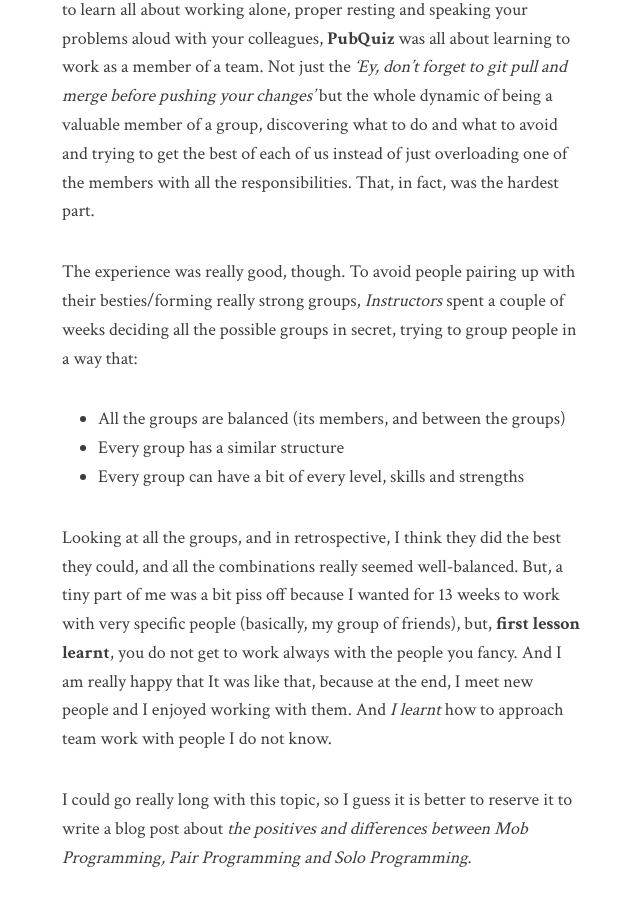
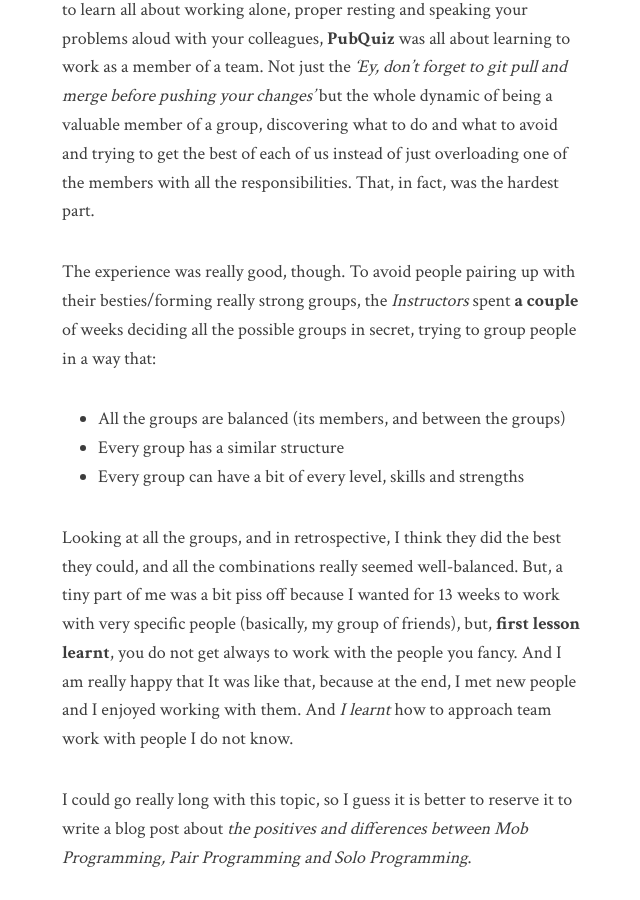
Before and after one commit to DetectiveAzul/DetectiveAzul.github.io, a Jekyll site: the page built from _posts/portfolio/2018-06-07-jaja-pub-quiz.markdown, in a window 1280 px wide and 900 px high, scrolled down 707 px. Shown: the whole window, without its empty margins (318-958 px from the left). Built offline with Jekyll 4.4.1, drawn with Linux system fonts in a browser that asks for light colours; comment, search, counter and statistics services are not loaded.

Commit message:
Fixing some typos

```diff
--- a/_posts/portfolio/2018-06-07-jaja-pub-quiz.markdown
+++ b/_posts/portfolio/2018-06-07-jaja-pub-quiz.markdown
@@ -10,13 +10,13 @@ cover_url: /assets/img/portfolio/pubquiz.jpg
 
 While [Cooding Bootcamp Student Simulator](/portfolio/2018/04/06/compendium.html) was a project who force me to learn all about working alone, proper resting and speaking your problems aloud with your colleagues, **PubQuiz** was all about learning to work as a member of a team. Not just the *'Ey, don't forget to git pull and merge before pushing your changes'* but the whole dynamic of being a valuable member of a group, discovering what to do and what to avoid and trying to get the best of each of us instead of just overloading one of the members with all the responsibilities. That, in fact, was the hardest part.
 
-The experience was really good, though. To avoid people pairing up with their besties/forming really strong groups, *Instructors* spent a couple of weeks deciding all the possible groups in secret, trying to group people in a way that:
+The experience was really good, though. To avoid people pairing up with their besties/forming really strong groups, the *Instructors* spent **a couple** of weeks deciding all the possible groups in secret, trying to group people in a way that:
 
 * All the groups are balanced (its members, and between the groups)
 * Every group has a similar structure
 * Every group can have a bit of every level, skills and strengths
 
-Looking at all the groups, and in retrospective, I think they did the best they could, and all the combinations really seemed well-balanced. But, a tiny part of me was a bit piss off because I wanted for 13 weeks to work with very specific people (basically, my group of friends), but, **first lesson learnt**, you do not get to work always with the people you fancy. And I am really happy that It was like that, because at the end, I meet new people and I enjoyed working with them. And *I learnt* how to approach team work with people I do not know.
+Looking at all the groups, and in retrospective, I think they did the best they could, and all the combinations really seemed well-balanced. But, a tiny part of me was a bit piss off because I wanted for 13 weeks to work with very specific people (basically, my group of friends), but, **first lesson learnt**, you do not get always to work with the people you fancy. And I am really happy that It was like that, because at the end, I met new people and I enjoyed working with them. And *I learnt* how to approach team work with people I do not know.
 
 I could go really long with this topic, so I guess it is better to reserve it to write a blog post about *the positives and differences between Mob Programming, Pair Programming and Solo Programming*.
 
```
